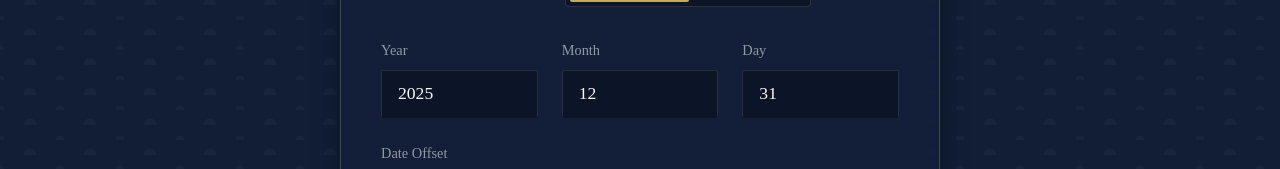
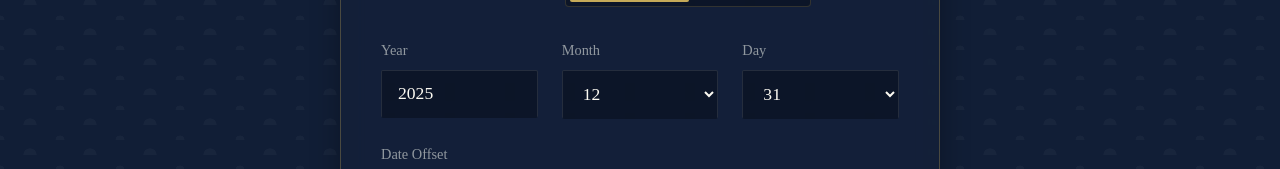
Before and after one commit to ken-mro/japanese-calendar-tool, a Next.js app: page / in a window 1280 px wide. Shown: the part 355-524 px from the top of the page. Built offline with nearby package versions, Linux system fonts and the light colour scheme.

Commit message:
feat: Add global Japanese-themed styles and the DateInput component.

```diff
--- a/src/app/globals.css
+++ b/src/app/globals.css
@@ -274,7 +274,7 @@
   color: var(--text-secondary);
 }
 
-.input-field input, .era-select {
+.input-field input, .era-select, .date-select {
   padding: 0.75rem 1rem;
   background: rgba(0, 0, 0, 0.3);
   border: 1px solid rgba(255, 255, 255, 0.1);
@@ -286,7 +286,7 @@
   border-bottom: 2px solid transparent;
 }
 
-.input-field input:focus, .era-select:focus, .era-input:focus {
+.input-field input:focus, .era-select:focus, .era-input:focus, .date-select:focus {
   outline: none;
   border-color: var(--color-kogane);
   background: rgba(0, 0, 0, 0.5);
--- a/src/components/DateInput.tsx
+++ b/src/components/DateInput.tsx
@@ -184,27 +184,33 @@
           )}
           <div className="input-field">
             <label htmlFor="month">{t("input.month")}</label>
-            <input
-              type="number"
+            <select
               id="month"
               value={month}
               onChange={(e) => setMonth(e.target.value)}
-              placeholder={t("input.placeholder.month")}
-              min="1"
-              max="12"
-            />
+              className="date-select"
+            >
+              {Array.from({ length: 12 }, (_, i) => i + 1).map((m) => (
+                <option key={m} value={m}>
+                  {m}
+                </option>
+              ))}
+            </select>
           </div>
           <div className="input-field">
             <label htmlFor="day">{t("input.day")}</label>
-            <input
-              type="number"
+            <select
               id="day"
               value={day}
               onChange={(e) => setDay(e.target.value)}
-              placeholder={t("input.placeholder.day")}
-              min="1"
-              max="31"
-            />
+              className="date-select"
+            >
+              {Array.from({ length: 31 }, (_, i) => i + 1).map((d) => (
+                <option key={d} value={d}>
+                  {d}
+                </option>
+              ))}
+            </select>
           </div>
           <div className="input-field offset-field">
             <label>{t("input.offsetLabel")}</label>
```
